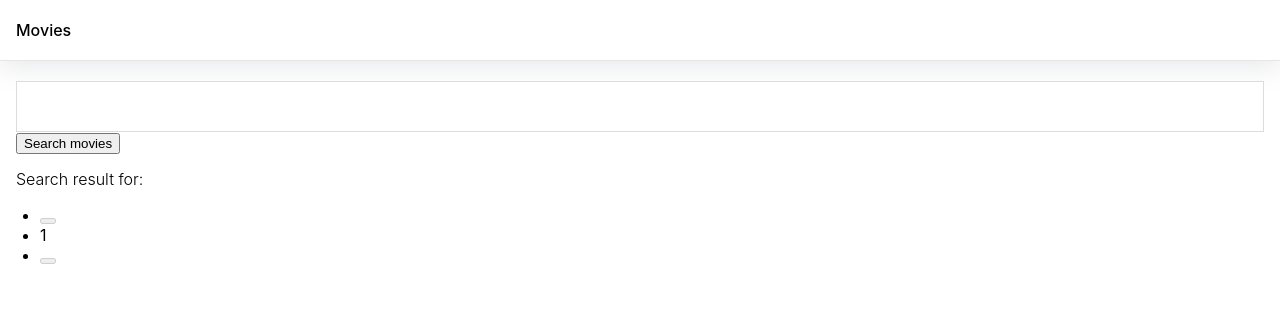
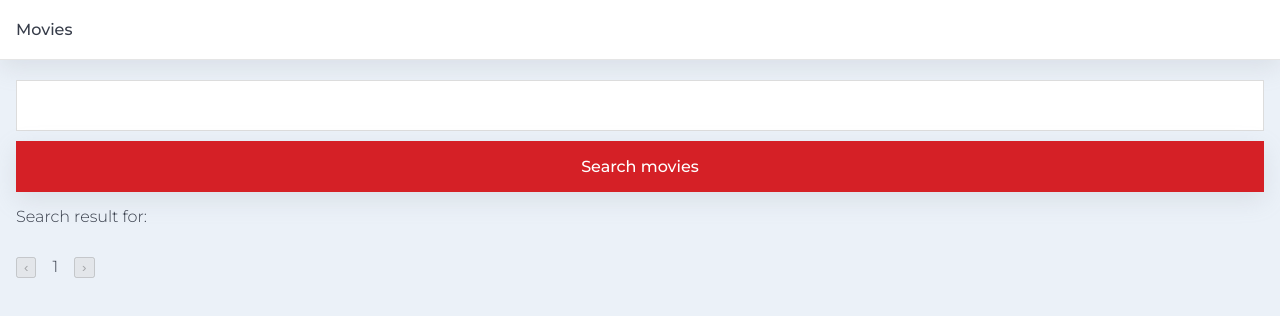
Before and after one commit to Clinsmann/movie-catalogue, a React (Create React App) app: page / in a window 1280 px wide. Shown: the top 316 px of the page. Built offline with nearby package versions, Linux system fonts and the light colour scheme.

Commit message:
worked on the movie detail page and added more styling to the project. I added some tests too

```diff
--- a/src/index.scss
+++ b/src/index.scss
@@ -1,13 +1,125 @@
 body {
   margin: 0;
-  font-family: -apple-system, BlinkMacSystemFont, 'Segoe UI', 'Roboto', 'Oxygen',
-    'Ubuntu', 'Cantarell', 'Fira Sans', 'Droid Sans', 'Helvetica Neue',
-    sans-serif;
+  font-family: "Montserrat", sans-serif;
   -webkit-font-smoothing: antialiased;
   -moz-osx-font-smoothing: grayscale;
+  color: #363c49;
+  font-weight: 300;
 }
 
-code {
-  font-family: source-code-pro, Menlo, Monaco, Consolas, 'Courier New',
-    monospace;
+#root {
+  background-color: #ebf1f8;
+  flex-direction: column;
+  display: flex;
+  min-height: 100vh;
+  width: 100%;
 }
+
+.poster {
+  max-width: 400px;
+  height: auto;
+  width: 100%;
+}
+
+.movie-title {
+  margin: 16px 0 0px;
+  font-weight: 700;
+}
+
+.details {
+  padding: 8px 0;
+}
+
+.rating {
+  .rating-title {
+    font-weight: 400;
+    margin: 0;
+    padding: 10px 0 5px;
+  }
+  .rating-item {
+    justify-content: space-between;
+    padding: 5px 0;
+    display: flex;
+  }
+}
+
+.plot {
+  padding: 10px 0;
+  line-height: 1.75;
+}
+
+.caption {
+  justify-content: space-between;
+  padding: 5px 0;
+  display: flex;
+  .title {
+    font-weight: 400;
+  }
+}
+
+.button {
+  width: 100%;
+  font-size: 1rem;
+  cursor: pointer;
+  border: none;
+  color: white;
+  margin-top: 10px;
+  padding: 16px 32px;
+  text-decoration: unset;
+  text-align: center;
+  background-color: #d52026;
+  font-family: "Montserrat", sans-serif;
+  box-shadow: rgba(149, 157, 165, 0.2) 0px 8px 24px;
+
+  &:hover {
+    background-color: rgb(195, 41, 46);
+  }
+}
+
+.app-container {
+  max-width: 400px;
+  margin: 0 16px 16px;
+  position: relative;
+  display: flex;
+  flex-direction: column;
+}
+
+
+
+.pagination {
+  padding: 0 16px 20px;
+  overflow-x: overlay;
+  .rc-pagination {
+    gap: 1rem;
+    padding: 0;
+    width: 100%;
+    display: flex;
+    list-style: none;
+  }
+
+  .rc-pagination-prev button:after {
+    content: "‹";
+    display: block;
+  }
+
+  .rc-pagination-next button:after {
+    content: "›";
+    display: block;
+  }
+
+  .rc-pagination-jump-next {
+    outline: 0;
+
+    button {
+      background: transparent;
+      border: none;
+      cursor: pointer;
+      color: #666;
+    }
+
+    button:after {
+      display: block;
+      content: "•••";
+    }
+  }
+}
--- a/src/pages/movie/index.tsx
+++ b/src/pages/movie/index.tsx
@@ -1,5 +1,68 @@
+import React from "react";
+import { useMovie } from "./useMovie";
+import { Rating } from "../../api/types";
+import { Loader } from "../../components/loader";
+import { NavBar } from "../../components/navbar";
+import { LinkWithQuery } from "../../components/linkWithQuery";
+import { ErrorMessage } from "../../components/errorMessage";
+
+interface Caption {
+  title: string;
+  value?: string;
+}
+
+const MovieRating: React.FC<Rating> = ({ Value, Source }) => (
+  <div className="rating-item">
+    <span>{Source}</span>
+    <span>{Value}</span>
+  </div>
+);
+
+const Caption: React.FC<Caption> = ({ title, value }) => (
+  <div className="caption">
+    <span className="title">{title}</span>
+    <span className="value">{value}</span>
+  </div>
+);
+
 const Movie: React.FC = () => {
-  return <>MoviePage</>;
+  const { movie, error, loading } = useMovie();
+
+  return (
+    <>
+      <NavBar hasBackButton />
+      {loading ? (
+        <Loader />
+      ) : error ? (
+        <div style={{ margin: "0 16px" }}>
+          <ErrorMessage message={error} />
+        </div>
+      ) : (
+        <div className="app-container">
+          <img src={movie?.Poster} alt={movie?.Title} className="poster" />
+          <h2 className="movie-title">{movie?.Title}</h2>
+          <div className="plot">{movie?.Plot}</div>
+          <Caption title="Genre" value={movie?.Genre} />
+          <Caption title="Director" value={movie?.Director} />
+
+          <div className="rating">
+            <h4 className="rating-title">Ratings</h4>
+            {movie?.Ratings?.map((rating: Rating) => (
+              <MovieRating key={rating.Source} {...rating} />
+            ))}
+          </div>
+
+          <LinkWithQuery
+            style={{ width: "unset" }}
+            className="button"
+            to="/movies"
+          >
+            Back to Homepage
+          </LinkWithQuery>
+        </div>
+      )}
+    </>
+  );
 };
 
 export default Movie;
--- /dev/null
+++ b/src/pages/movie/useMovie.ts
@@ -0,0 +1,38 @@
+import { useParams } from "react-router-dom";
+import { useCallback, useEffect, useState } from "react";
+
+import { getMovieDetails } from "../../api";
+import { MovieDetailsResponse } from "../../api/types";
+
+export const ERROR_MESSAGE = "An error occured.";
+
+export const useMovie = () => {
+  const params = useParams();
+  const [loading, setLoading] = useState(false);
+  const [error, setError] = useState<string>("");
+  const [movie, setMovie] = useState<MovieDetailsResponse>();
+
+  const fetchMovie = useCallback(async () => {
+    try {
+      setError("");
+      setLoading(true);
+      let { data } = await getMovieDetails(params.id!);
+
+      if (!data?.Title) {
+        throw Error();
+      }
+
+      setMovie(data);
+    } catch (error: any) {
+      setError(ERROR_MESSAGE);
+    } finally {
+      setLoading(false);
+    }
+  }, [params.id]);
+
+  useEffect(() => {
+    params?.id && fetchMovie();
+  }, [params?.id]);
+
+  return { movie, error, loading };
+};
```
Also changed, not shown: 2 other files (tests, documents, lock files or other folders).
